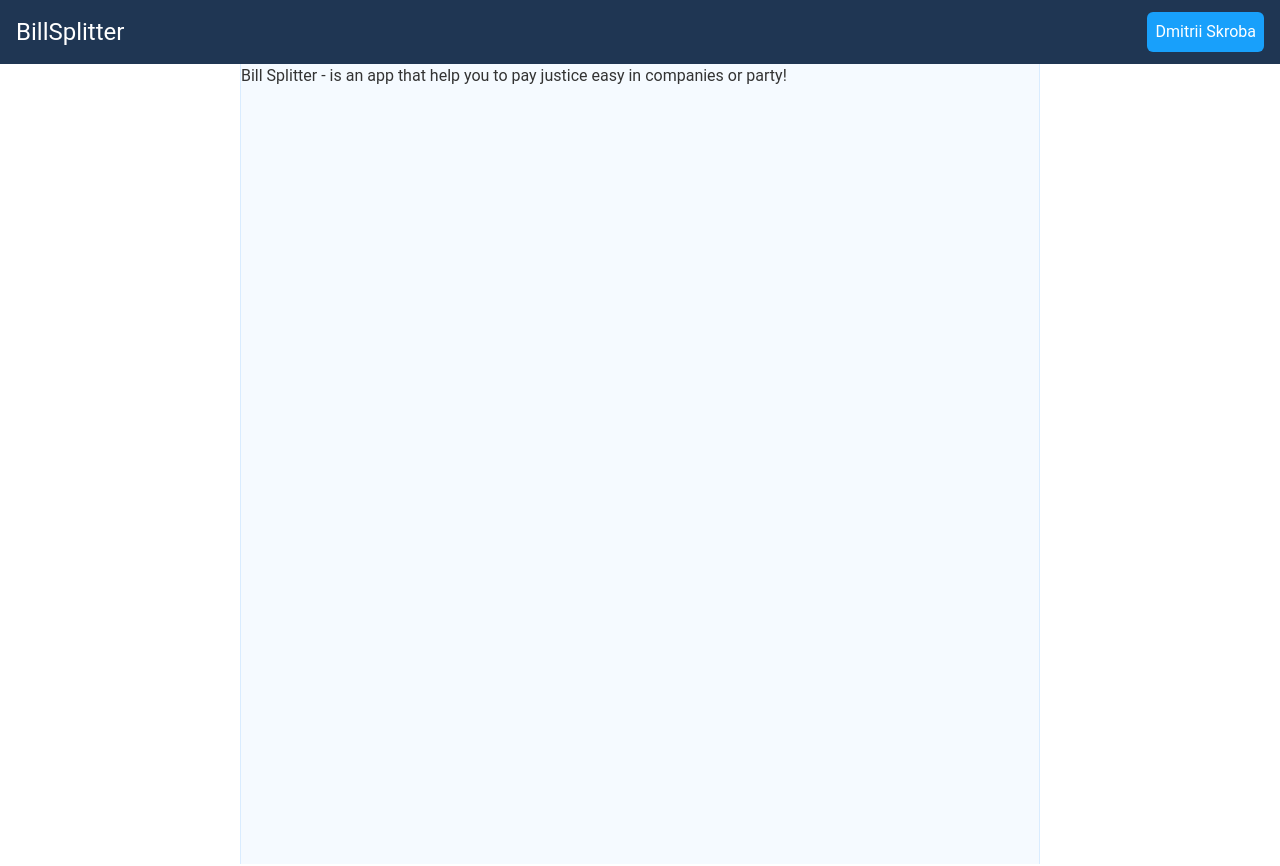
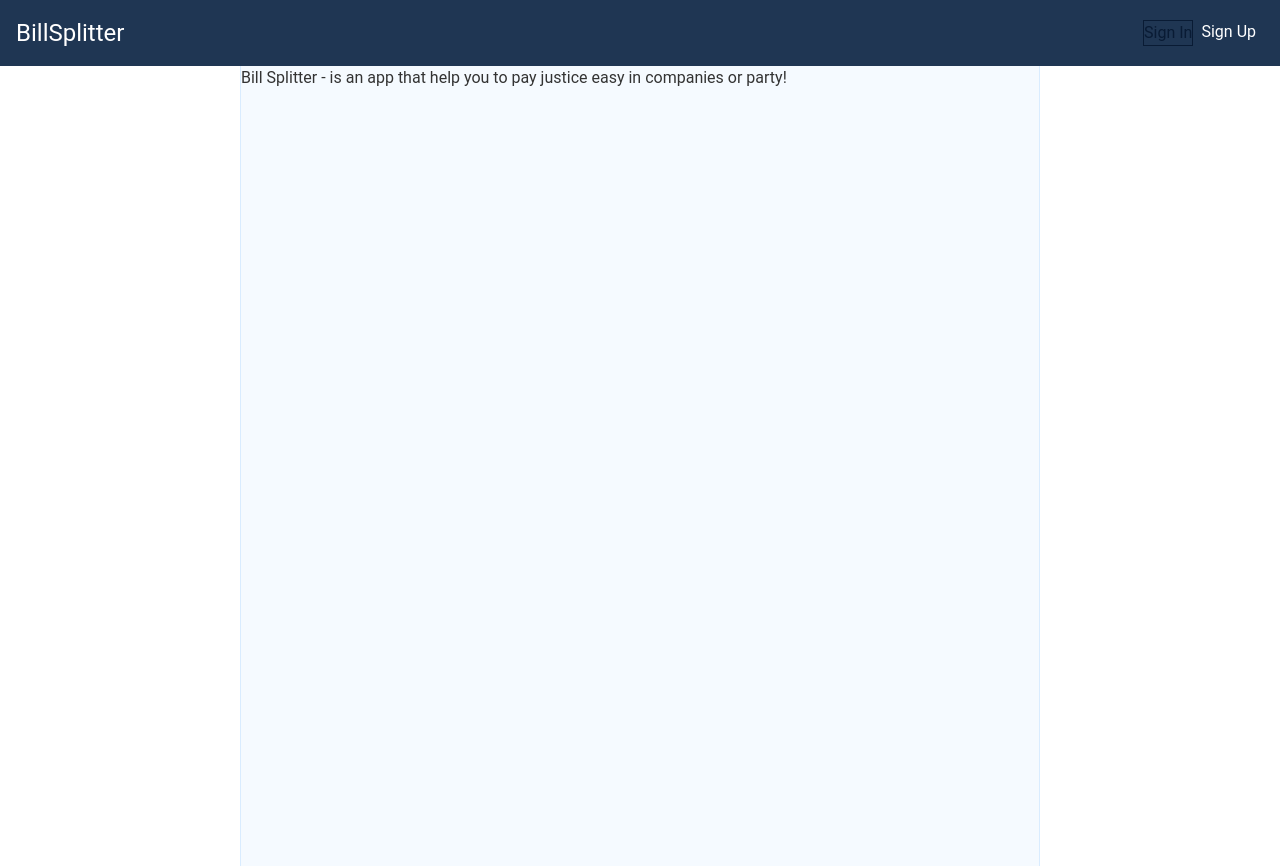
Before and after one commit to Sdmitrioul/BillSplitFrontend, a React (Create React App) app: page / in a window 1280 px wide. Built offline with nearby package versions, Linux system fonts and the light colour scheme.

Commit message:
add user store

```diff
--- a/src/pages/header.tsx
+++ /dev/null
@@ -1,12 +0,0 @@
-import React, {FC} from "react"
-
-export const Header: FC = () => {
-  return(
-    <header className="w-full px-4 py-3 flex align-center bg-blue-lighter text-white justify-between items-center">
-      <a href="/" className="text-2xl hover:text-blue-medium">BillSplitter</a>
-      <div className="rounded-md bg-blue-bright hover:bg-blue-hover items-center p-2 cursor-pointer">
-           Dmitrii Skroba
-      </div>
-    </header>
-  )
-}
--- /dev/null
+++ b/src/pages/header/header.tsx
@@ -0,0 +1,11 @@
+import React, {FC} from "react"
+import { UserShower } from "./user-shower"
+
+export const Header: FC = () => {
+  return(
+    <header className="w-full px-4 py-3 flex align-center bg-blue-lighter text-white justify-between items-center">
+      <a href="/src/pages" className="text-2xl hover:text-blue-medium">BillSplitter</a>
+      <UserShower />
+    </header>
+  )
+}
--- /dev/null
+++ b/src/pages/header/user-shower.tsx
@@ -0,0 +1,30 @@
+import React, {FC} from "react"
+import {useSelector} from "react-redux"
+import {RootState} from "../../app/store"
+import {UserStore} from "../login/user-store"
+
+export const UserShower: FC = () => {
+  const {hasData, user} = useSelector<RootState, UserStore>((state) => state.user)
+
+  return(
+    <>
+      {hasData && (
+        <div>
+          <a className="">{user?.name}</a>
+        </div>
+      )}
+
+      {!hasData && (
+        <div className="flex p-2">
+          <a
+            className="mr-2 text-center text-blue-dark border-solid border-[1px] border-blue-dark"
+            href="/login"
+          >
+            Sign In
+          </a>
+          <a className="text-center text-white" href="/signup">Sign Up</a>
+        </div>
+      )}
+    </>
+  )
+}
--- a/src/pages/home/home.tsx
+++ b/src/pages/home/home.tsx
@@ -1,5 +1,5 @@
 import React, {FC} from "react"
-import {Header} from "../header"
+import {Header} from "../header/header"
 import {MainPart} from "../../components/MainPart";
 
 export const Home: FC = () => {
--- a/src/pages/login/user-store.ts
+++ b/src/pages/login/user-store.ts
@@ -17,7 +17,8 @@ export const loginUser = createAsyncThunk(
     try {
       return await new Promise<User>((resolve) => {
         setTimeout(() => resolve({
-          name: "Dmitri Skroba",
+          email: credentials.email,
+          name: credentials.email.split("@")[0],
           depthTotal: 5000,
           oweTotal: 2300,
           owers: [],
--- a/src/pages/user/user.tsx
+++ b/src/pages/user/user.tsx
@@ -1,5 +1,5 @@
 import React, {FC} from "react"
-import {Header} from "../header"
+import {Header} from "../header/header"
 import {MainPart} from "../../components/MainPart"
 import {OweBar} from "../../components/owe-bar/owe-bar"
 import {OweTable} from "../../components/owe-table/owe-table"
--- /dev/null
+++ b/src/utils/hooks/useOutsideClick.ts
@@ -0,0 +1,16 @@
+import {RefObject, useEffect, } from "react"
+
+export const useOutsideClick = (ref: RefObject<HTMLElement>, callback: () => void) => {
+  useEffect(() => {
+    const handleClickOutside = (event: any) => {
+      if (ref.current && !ref.current.contains(event.target)) {
+        callback()
+      }
+    }
+
+    document.addEventListener("mousedown", handleClickOutside)
+    return () => {
+      document.removeEventListener("mousedown", handleClickOutside)
+    }
+  }, [ref, callback])
+}
```
Also changed, not shown: src/pages/login/user.interfaces.ts (+4 -3 lines).
